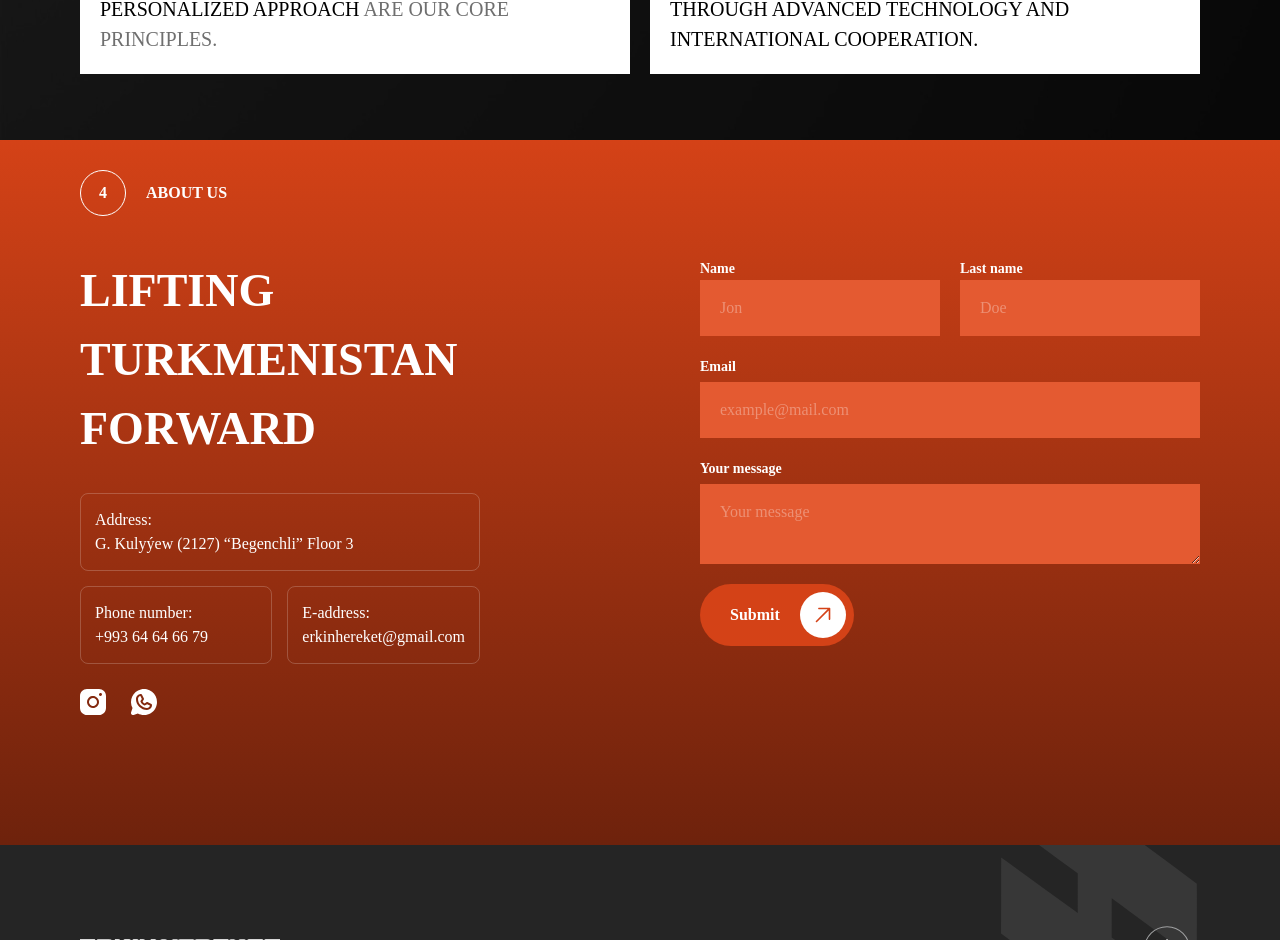
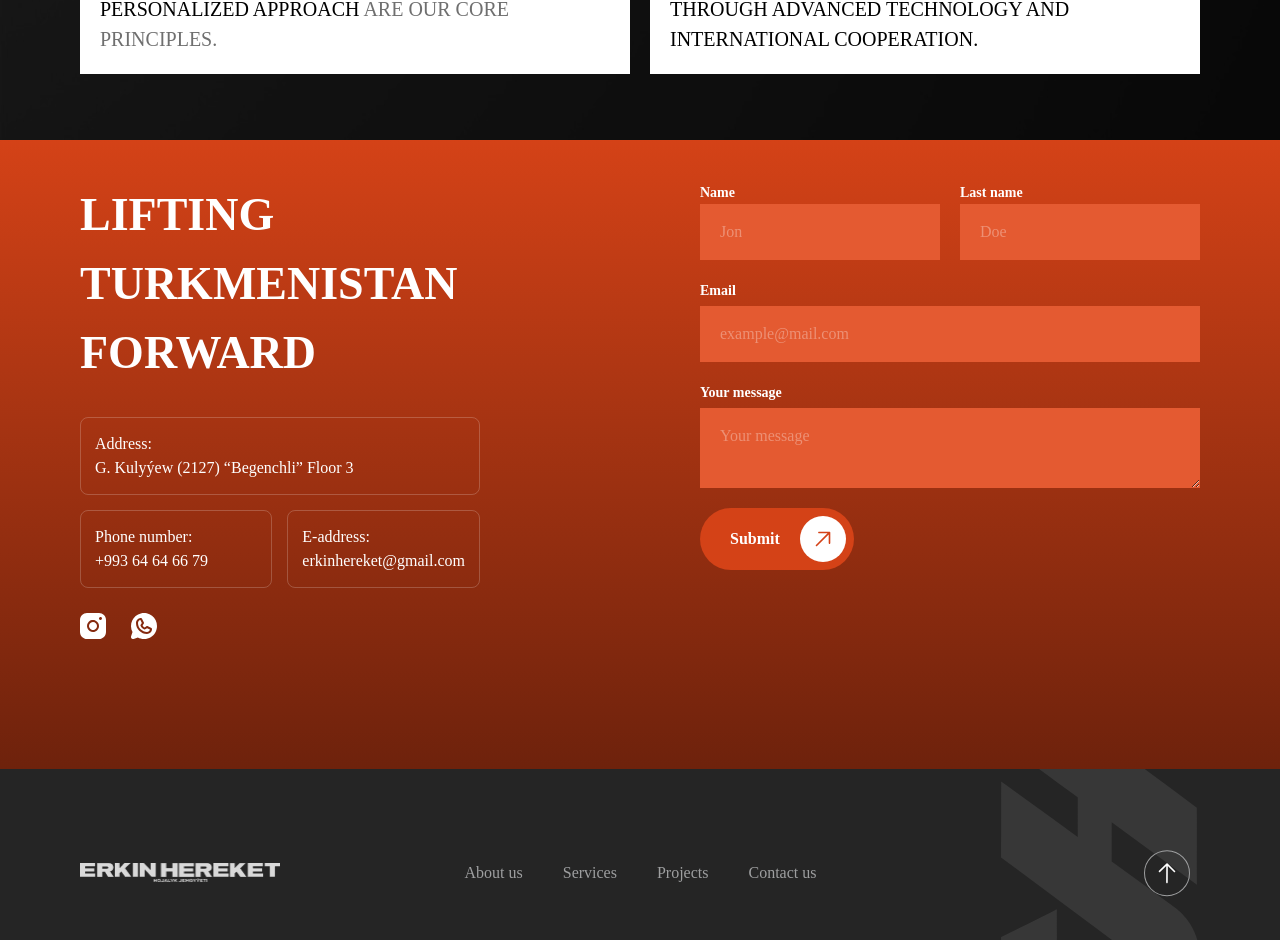
Before and after one commit to altinaD/erkin-hereket, a Next.js app: page /en/about in a window 1280 px wide. Shown: the part 3917-4857 px from the top of the page. Built offline with nearby package versions, Linux system fonts and the light colour scheme.

Commit message:
footer isHomepage state is fixed

```diff
--- a/_templates/footer/footerTop.tsx
+++ b/_templates/footer/footerTop.tsx
@@ -3,8 +3,12 @@
 import PostForm from "./postForm"
 import styles from "./styles.module.css"
 import { useTranslations } from "next-intl"
+import { usePathname } from "@/i18n/navigation"
 
 export default function FooterTop(){
+    const pathname = usePathname()
+    const isHomePage = pathname.endsWith('/home') || pathname === '/home';
+
     const t = useTranslations('nav')
     const home = useTranslations("home")
     const footer = useTranslations("footer")
@@ -15,10 +19,12 @@ export default function FooterTop(){
     return (
         <div className="w-[100%]" style={{background: 'linear-gradient(180deg, #D44217 0%, #6E220C 100%)'}}>
             <div className="space">
-                <div className={styles['home-title']}>
-                    <span className={styles['home-num']}>4</span>
-                    <span className="ml-[20px]">{t('about')}</span>
-                </div>
+                {isHomePage && (
+                    <div className={styles['home-title']}>
+                        <span className={styles['home-num']}>4</span>
+                        <span className="ml-[20px]">{t('about')}</span>
+                    </div>
+                )}
                 <div className={styles['footer-top-content']}>
                     <div>
                         <h1 className="text-[46px] text-[#FFFFFF] uppercase font-[700] w-[80%] font-[AkzidenzGroteskBoldExtended] max-xs:text-[26px]">{home("heroTitle")}</h1>
```
